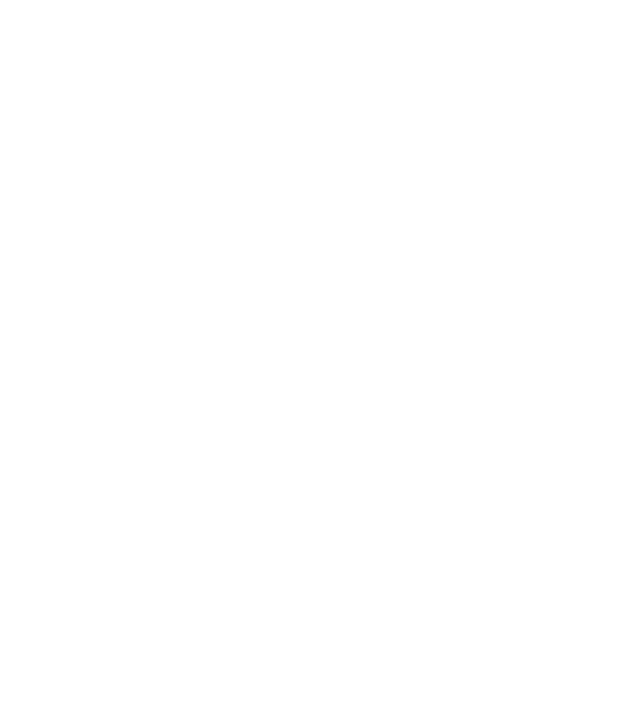
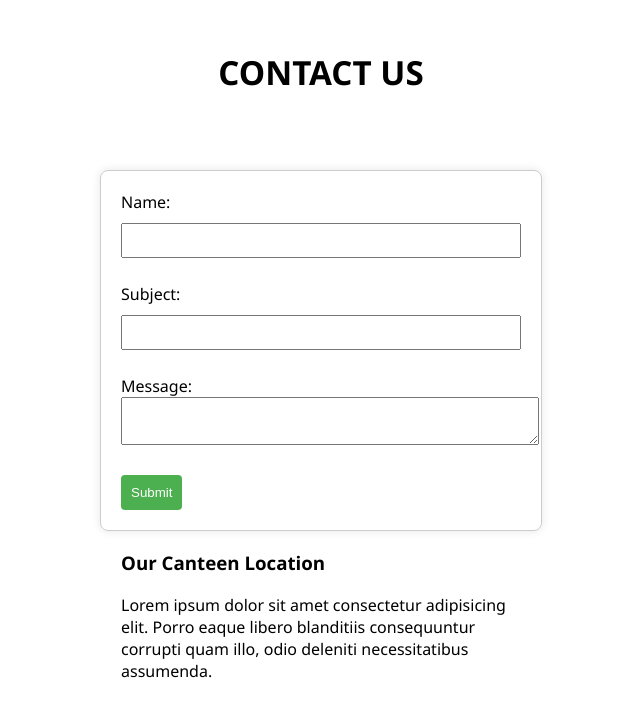
Before and after one commit to sudip-13/food-delivery, a React (Vite) app in the folder vite-project/: page /user/contact in a window 1280 px wide. Before the commit this address had no page. Shown: the top 716 px of the page, without its empty margins (319-959 px from the left). Built offline with nearby package versions, Linux system fonts and the light colour scheme.

Commit message:
hot updated

```diff
--- a/vite-project/src/App.jsx
+++ b/vite-project/src/App.jsx
@@ -9,6 +9,7 @@ import Home from './assets/layouts/home.jsx'
 import About from './assets/layouts/about.jsx'
 import Veg from './assets/layouts/veg.jsx'
 import Cart from './assets/layouts/cart.jsx'
+import Contact from './assets/layouts/contact.jsx'
 
 function App() {
 
@@ -23,6 +24,7 @@ function App() {
         <Route path='/user/about' element={<About />}></Route>
         <Route path='/user/veg' element={<Veg />}></Route>
         <Route path='/user/cart' element={<Cart />}></Route>
+        <Route path='/user/contact' element={<Contact />}></Route>
 
         {/* <Route path='/user/nonveg' element={<Veg />}></Route>
         <Route path='/user/profile' element={<Veg />}></Route>
--- /dev/null
+++ b/vite-project/src/assets/layouts/contact.jsx
@@ -0,0 +1,67 @@
+import React, { useState } from 'react';
+import '../styles/contact.css';
+
+const Contact = () => {
+  const [formData, setFormData] = useState({
+    name: '',
+    subject: '',
+    message: '',
+  });
+
+  const handleChange = (e) => {
+    const { name, value } = e.target;
+    setFormData((prevData) => ({ ...prevData, [name]: value }));
+  };
+
+  const handleSubmit = (e) => {
+    e.preventDefault();
+    console.log('Form submitted:', formData);
+  };
+
+  return (
+    <div className="contact-container">
+        <div className='text-contact'>
+            <h5>CONTACT US</h5>
+        </div>
+      <form onSubmit={handleSubmit} className="contact-form">
+        <label>
+          Name:
+          <input
+            type="text"
+            name="name"
+            value={formData.name}
+            onChange={handleChange}
+            required
+          />
+        </label>
+        <label>
+          Subject:
+          <input
+            type="text"
+            name="subject"
+            value={formData.subject}
+            onChange={handleChange}
+            required
+          />
+        </label>
+        <label>
+          Message:
+          <textarea
+            name="message"
+            value={formData.message}
+            onChange={handleChange}
+            required
+          ></textarea>
+        </label>
+        <button type="submit">Submit</button>
+      </form>
+
+      <div className="company-location">
+        <h3>Our Canteen Location</h3>
+            Lorem ipsum dolor sit amet consectetur adipisicing elit. Porro eaque libero blanditiis consequuntur corrupti quam illo, odio deleniti necessitatibus assumenda.
+      </div>
+    </div>
+  );
+};
+
+export default Contact;
--- a/vite-project/src/assets/layouts/home.jsx
+++ b/vite-project/src/assets/layouts/home.jsx
@@ -16,6 +16,7 @@ function Home() {
         <div className="rightmenu_home">
           <ul>
             <li onClick={() => navigate("/user/profile")}>Profile</li>
+            <li onClick={() => navigate("/user/cart")}>Cart</li>
             <li onClick={() => navigate("/user/about")}>About Us</li>
             <li onClick={() => navigate("/user/contact")}>Contact</li>
           </ul>
--- a/vite-project/src/assets/layouts/signup.jsx
+++ b/vite-project/src/assets/layouts/signup.jsx
@@ -17,7 +17,7 @@ function Signup() {
   const handleSubmit = async (e) => {
     e.preventDefault();
     try {
-      await axios.post("http://localhost:3001/", {
+      await axios.post("http://localhost:3001/signup", {
         first_name,
         last_name,
         email,
--- /dev/null
+++ b/vite-project/src/assets/styles/contact.css
@@ -0,0 +1,34 @@
+.contact-container {
+  display: flex;
+  justify-content: center;
+  align-items: center;
+  height: 80vh;
+  flex-direction: column;
+}
+.text-contact{
+  text-align: center;
+  padding: 20px;
+  font-weight: bold;
+  font-size: 40px;
+}
+.contact-form {
+  max-width: 400px;
+  width: 100%;
+}
+
+.contact-form label {
+  display: block;
+  margin-bottom: 10px;
+}
+
+.contact-form input,
+.contact-form textarea {
+  width: 100%;
+  padding: 8px;
+  margin-bottom: 15px;
+}
+
+.company-location {
+  max-width: 400px;
+  width: 100%;
+}
--- a/vite-project/src/assets/styles/veg.css
+++ b/vite-project/src/assets/styles/veg.css
@@ -4,7 +4,6 @@
     padding: 0px;
 }
 .bgimageveg{
-    /* background: url("../images/vegthali.jpg"); */
     background-color: white;
     background-size: 100%;
     width: 100%;
@@ -82,10 +81,10 @@
 .veg_btn:hover{
     background-color: white;
     color: black;
-    background: linear-gradient(rgba(255, 255, 255, 0.55), rgba(255, 255, 255, 0.55)),url("vegthali1.jpg");
+    background: linear-gradient(rgba(255, 255, 255, 0.55), rgba(255, 255, 255, 0.55))
 }
 /* coding with nick */
-.veg_menu {
+.veg_menu{
     position: relative;
     padding: 45px 0 15px 0;
 
```
Also changed, not shown: vite-project/src/assets/layouts/veg.jsx (+34 -8 lines), vite-project/src/assets/images/main.jpg (added).
